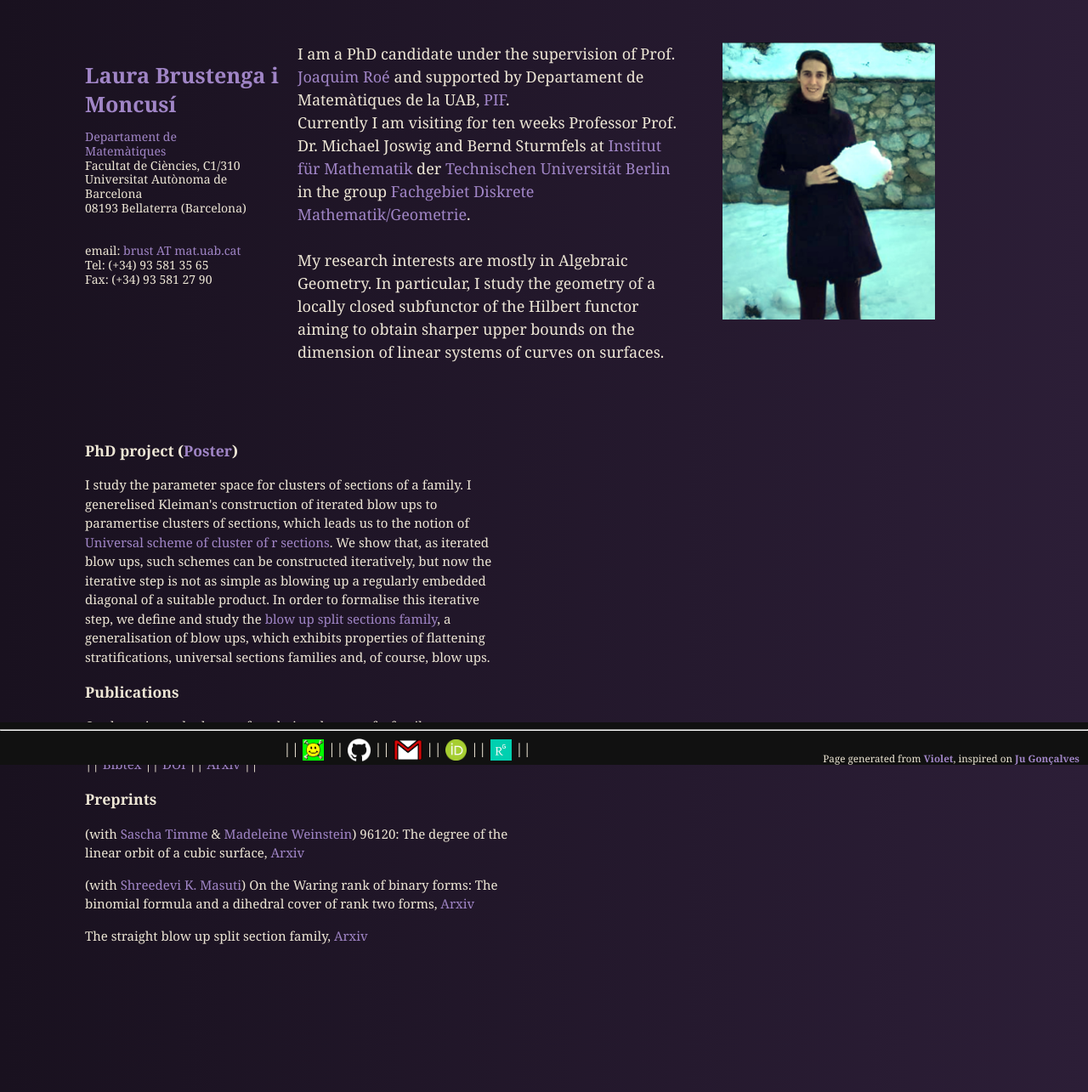
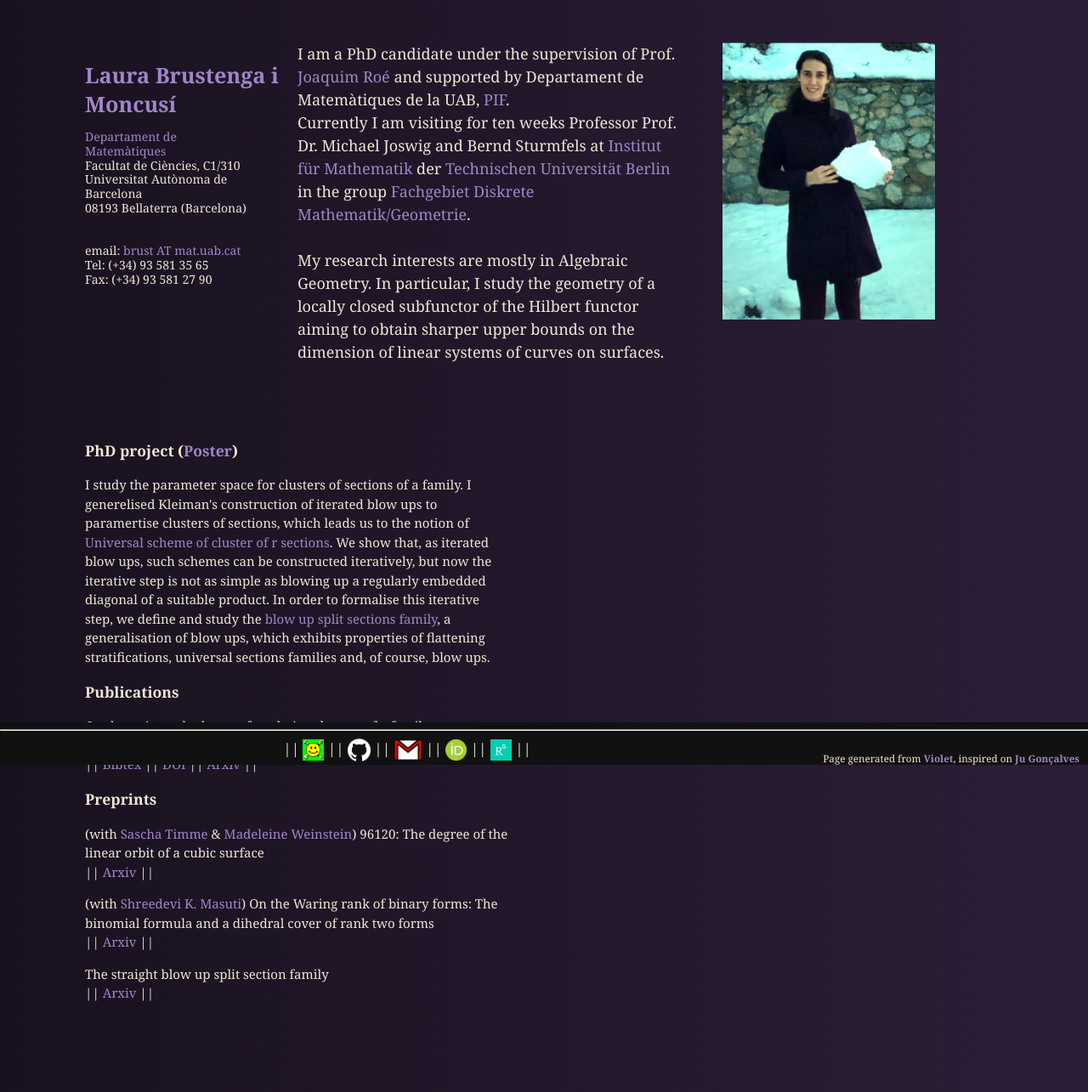
Before and after one commit to LauraBMo/LauraBMo.github.io, a Jekyll site: the page built from index.html, in a window 1280 px wide. Shown: the whole page at 85% size. Built offline with Jekyll 4.4.1, drawn with Linux system fonts in a browser that asks for light colours; part of the change alters nothing that is shown.

```diff
--- a/index.html
+++ b/index.html
@@ -59,13 +59,18 @@ title: Home
 
   <h3><strong>Preprints</strong></h3>
   <p>
-    (with <a href="https://sascha.timme.xyz/"> Sascha Timme</a> & <a href="https://math.berkeley.edu/~maddie/"> Madeleine Weinstein</a>) 96120: The degree of the linear orbit of a cubic surface, <a href="https://arxiv.org/abs/1909.06620">Arxiv</a> <br />
+    (with <a href="https://sascha.timme.xyz/"> Sascha Timme</a> & <a href="https://math.berkeley.edu/~maddie/"> Madeleine Weinstein</a>)
+    96120: The degree of the linear orbit of a cubic surface<br />
+    || <a href="https://arxiv.org/abs/1909.06620">Arxiv</a> ||
   </p>
   <p>
-    (with <a href="https://www.cmi.ac.in/people/fac-profile.php?id=shreedevikm"> Shreedevi K. Masuti</a>) On the Waring rank of binary forms: The binomial formula and a dihedral cover of rank two forms, <a href="https://arxiv.org/abs/1901.08320">Arxiv</a> <br />
+    (with <a href="https://www.cmi.ac.in/people/fac-profile.php?id=shreedevikm"> Shreedevi K. Masuti</a>)
+    On the Waring rank of binary forms: The binomial formula and a dihedral cover of rank two forms<br />
+    || <a href="https://arxiv.org/abs/1901.08320">Arxiv</a> ||
   </p>
   <p>
-    The straight blow up split section family, <a href="https://arxiv.org/abs/1808.03062">Arxiv</a> <br />
+    The straight blow up split section family<br />
+    || <a href="https://arxiv.org/abs/1808.03062">Arxiv</a> ||
   </p>
   <br />
   <br />
```
